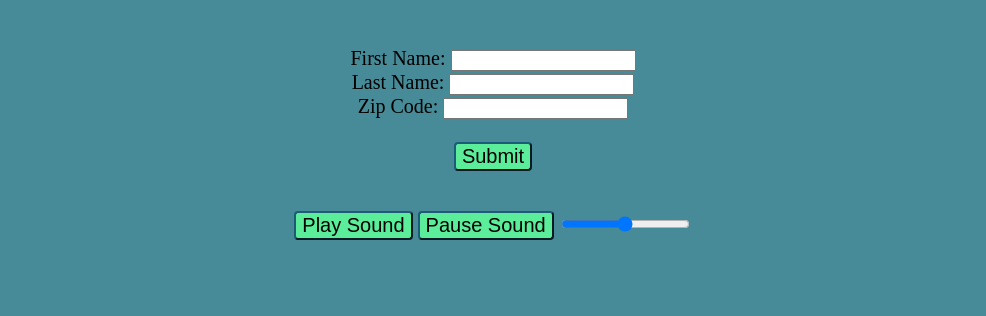
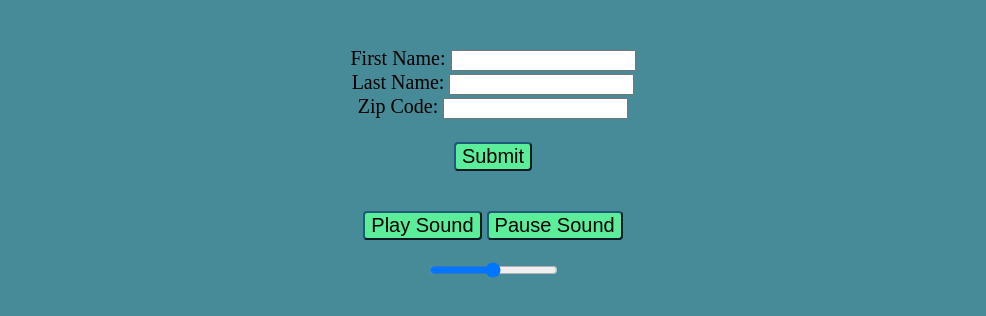
Before and after one commit to guyavejr/-GuyAvenetti-CSC102, a plain HTML site: page Week4/strings.userinput.html in a window 1280 px wide. Shown: the part 202-518 px from the top of the page, without its empty margins (147-1133 px from the left). Drawn offline with Linux system fonts and the light colour scheme.

Commit message:
Slider adjustment

```diff
--- a/Week4/Stylesheet.css
+++ b/Week4/Stylesheet.css
@@ -27,3 +27,15 @@ button {
 button:hover {
     background-color: #b3f0fb;
 }
+
+
+.slider {
+    background-color:rgba(93, 244, 154, 0.94);
+    border-radius: 10px;
+}
+
+.container {
+    box-shadow: rgba(93, 244, 154, 0.94);
+    padding: 20px;
+    border-radius: 10px;
+}
--- a/Week4/strings.userinput.html
+++ b/Week4/strings.userinput.html
@@ -35,11 +35,14 @@
     </form>
     <!--JavaScript-->
     <script src="UserInputValidation.js"></script>
+    <script src="audioscript.js"></script>
+    <!--Buttons for audio control-->
 
-    <script src="audioscript.js"></script>
     <button onclick="playBackgroundSound()">Play Sound</button>
     <button onclick="pauseBackgroundSound()">Pause Sound</button>
-    <input type="range" min="0" max="1" step="0.1" onchange="setVolume(this.value)">
+    <br>
+    <div class="container"><input type="range" min="0" max="1" step="0.1" class="slider" onchange="setVolume(this.value)"></div>
+
 
 </body>
 </html>
```
